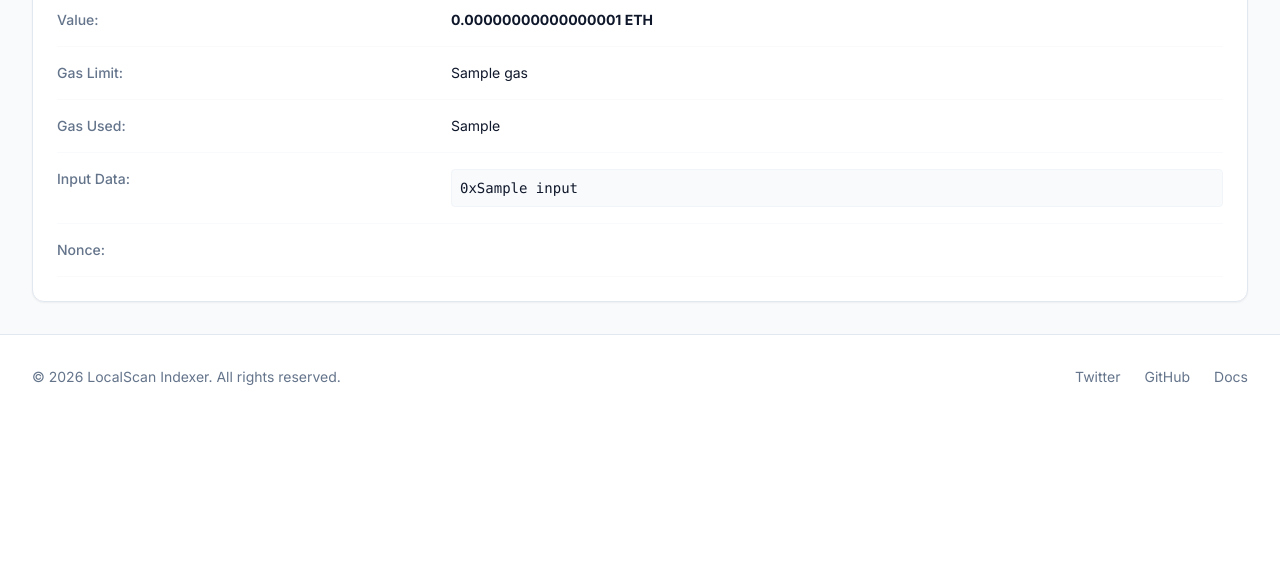
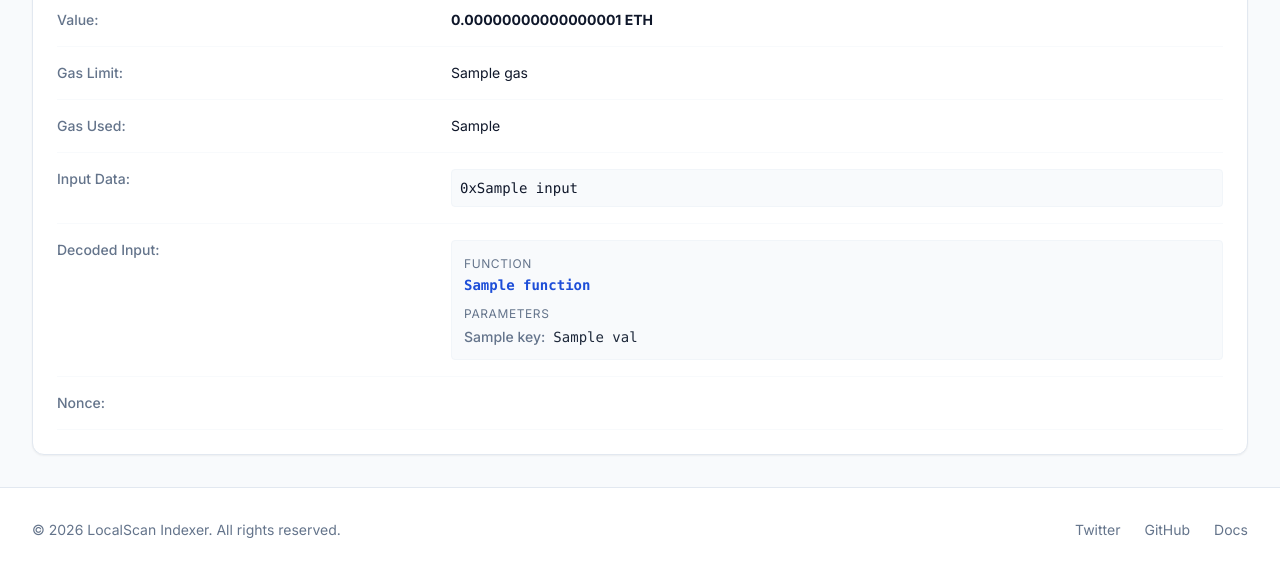
Before and after one commit to rakibhossain72/localscan, a FastAPI app: template app/templates/transaction.html in a window 1280 px wide. Shown: the part 613-1185 px from the top of the page. Before the commit the page ends 998 px from the top, so only its background shows below. Run offline with FastAPI, Linux system fonts and the light colour scheme; the template is opened without the code that fills it: most values are stand-ins (such as "Sample title", 1, 10 or a date in 2020); some libraries are stand-ins or nearby versions.

Commit message:
feat(transactions): Add transaction input decoding and contract creation handling
- Add `_decode_input()` helper function to decode transaction input data using contract ABI
- Convert decoded bytes values to hex format for proper display in UI
- Handle contract creation transactions by detecting and displaying contract_address
- Update transaction detail view to show "Contract Creation" label when applicable
- Display decoded function name and parameters when input data can be decoded
- Update address page to link to contract_address for contract creation transactions
- Add conditional rendering to hide input data section for contract creation transactions
- Improve transaction detail page layout with separate sections for contract creation info

```diff
--- a/app/templates/transaction.html
+++ b/app/templates/transaction.html
@@ -82,8 +82,23 @@
 
             <div class="grid grid-cols-1 md:grid-cols-3 gap-4 border-b border-slate-50 pb-4">
                 <div class="text-sm font-medium text-slate-500">To:</div>
-                <div class="md:col-span-2 text-sm text-blue-600 font-mono break-all"><a href="/address/{{ transaction.to_address }}" class="hover:underline">{{ transaction.to_address }}</a></div>
+                <div class="md:col-span-2 text-sm text-blue-600 font-mono break-all">
+                    {% if is_contract_creation %}
+                    <span class="text-slate-400 italic">Contract Creation</span>
+                    {% else %}
+                    <a href="/address/{{ transaction.to_address }}" class="hover:underline">{{ transaction.to_address }}</a>
+                    {% endif %}
+                </div>
             </div>
+
+            {% if is_contract_creation %}
+            <div class="grid grid-cols-1 md:grid-cols-3 gap-4 border-b border-slate-50 pb-4">
+                <div class="text-sm font-medium text-slate-500">Contract Created:</div>
+                <div class="md:col-span-2 text-sm text-blue-600 font-mono break-all">
+                    <a href="/address/{{ transaction.contract_address }}" class="hover:underline">{{ transaction.contract_address }}</a>
+                </div>
+            </div>
+            {% endif %}
 
             <div class="grid grid-cols-1 md:grid-cols-3 gap-4 border-b border-slate-50 pb-4">
                 <div class="text-sm font-medium text-slate-500">Value:</div>
@@ -100,10 +115,37 @@
                 <div class="md:col-span-2 text-sm text-slate-900">{{ transaction.gas_used if transaction.gas_used else '0' }}</div>
             </div>
 
+            {% if not is_contract_creation %}
             <div class="grid grid-cols-1 md:grid-cols-3 gap-4 border-b border-slate-50 pb-4">
                 <div class="text-sm font-medium text-slate-500">Input Data:</div>
                 <div class="md:col-span-2 text-sm text-slate-900 font-mono break-all bg-slate-50 p-2 rounded border border-slate-100">0x{{ transaction.input }}</div>
             </div>
+
+            {% if decoded_input %}
+            <div class="grid grid-cols-1 md:grid-cols-3 gap-4 border-b border-slate-50 pb-4">
+                <div class="text-sm font-medium text-slate-500">Decoded Input:</div>
+                <div class="md:col-span-2 text-sm text-slate-900 bg-slate-50 p-3 rounded border border-slate-100 space-y-2">
+                    <div>
+                        <span class="text-slate-500 text-xs uppercase tracking-wider">Function</span>
+                        <div class="font-mono font-semibold text-blue-700 mt-0.5">{{ decoded_input.function }}</div>
+                    </div>
+                    {% if decoded_input.args %}
+                    <div>
+                        <span class="text-slate-500 text-xs uppercase tracking-wider">Parameters</span>
+                        <div class="mt-1 space-y-1">
+                            {% for key, val in decoded_input.args.items() %}
+                            <div class="flex flex-wrap gap-x-2">
+                                <span class="text-slate-500 font-medium">{{ key }}:</span>
+                                <span class="font-mono break-all text-slate-800">{{ val }}</span>
+                            </div>
+                            {% endfor %}
+                        </div>
+                    </div>
+                    {% endif %}
+                </div>
+            </div>
+            {% endif %}
+            {% endif %}
 
             <div class="grid grid-cols-1 md:grid-cols-3 gap-4 border-b border-slate-50 pb-4">
                 <div class="text-sm font-medium text-slate-500">Nonce:</div>
```
Also changed, not shown: app/routes/transactions_views.py (+35 -1 lines), app/templates/address.html (+8 -2 lines).
